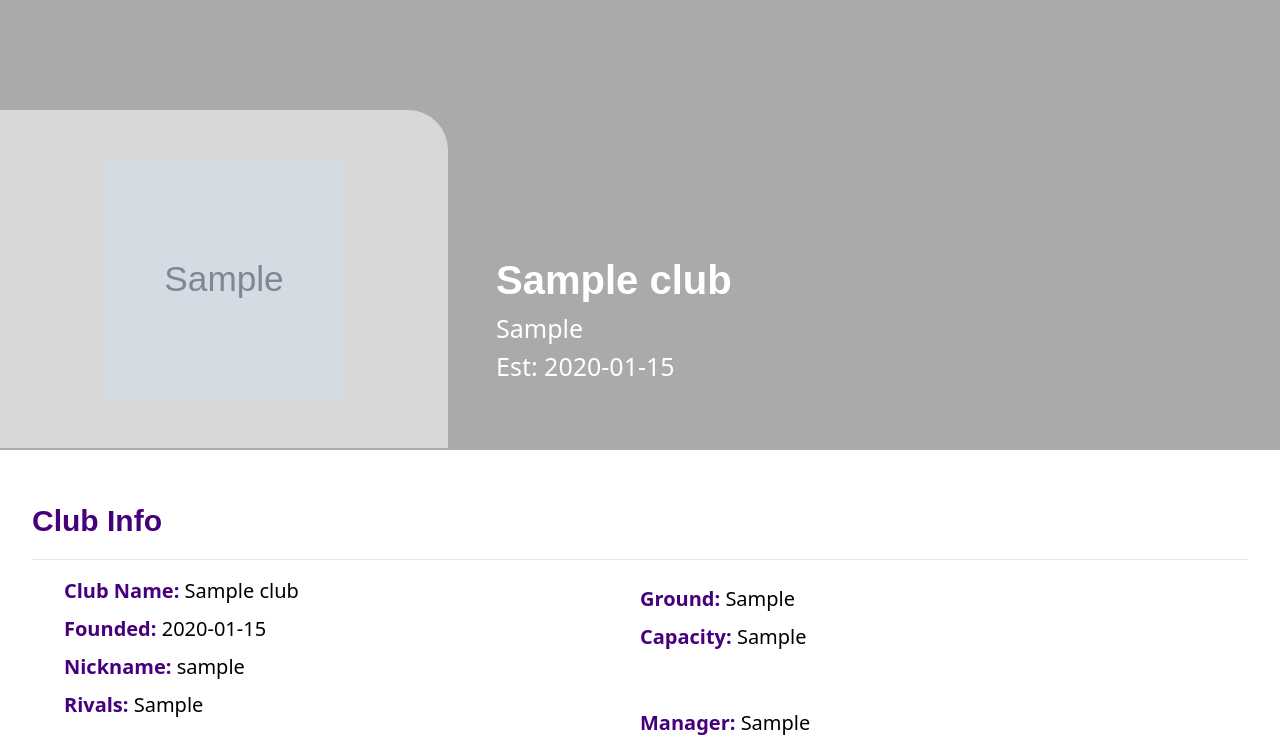
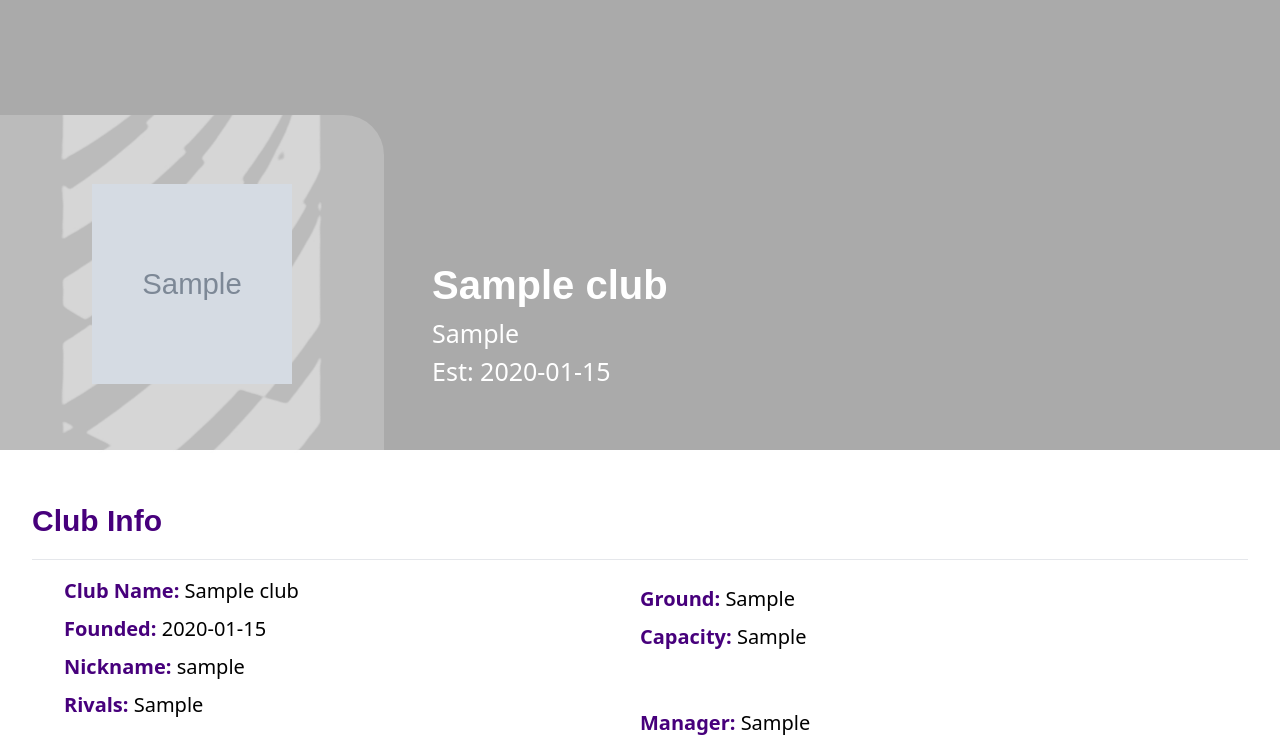
Before and after one commit to Evar-SF27/fpl_manager, a Django app: template fpl/clubs/templates/club.html in a window 1280 px wide. Shown: the top 754 px of the page. Run offline with Django 4.2, Linux system fonts and the light colour scheme; the template is opened without the code that fills it: values that come from a table or form of the project are taken from there, others are empty; tables that the repository leaves empty hold one stand-in row (values such as "Sample post"); grey boxes marked "Sample" are stand-in pictures; some libraries are stand-ins or nearby versions.

Commit message:
clubs page UI

```diff
--- a/fpl/clubs/static/css/index.css
+++ b/fpl/clubs/static/css/index.css
@@ -1,7 +1,6 @@
 .back {
-    background-image: url('images/pl.png');
-    background-size: cover;
+    background-image: url('../images/pl.png');
+    background-position: center;
     background-repeat: no-repeat;
-    background-position: center;
-    background-blend-mode: multiply;
+    opacity: 0.4;
 }
--- a/fpl/clubs/templates/club.html
+++ b/fpl/clubs/templates/club.html
@@ -15,14 +15,12 @@
         "
         class="w-full h-[400px] sm:h-[450px]">
         <div class="bg-[#00000055] h-full w-full flex">
-            <div class="flex h-[35%] mt-[260px] w-full sm:mt-[190px] md:mt-[110px] sm:h-[60%] md:h-[75%]">
-                <div class="w-[30%] sm:w-[35%] bg-[#FFFFFF88] flex rounded-tr-[40px]">
-                    {% load static %}
-                    <div
-                        class="back flex items-center justify-center h-[100%] w-[100%]">
-                        <div class="">
-                            <img src="{{ club.logo_url }}" class="w-[80px] h-[80px] sm:w-[150px] sm:h-[150px] md:w-[240px] md:h-[240px]" />
-                        </div>
+            <div class="flex h-[35%] mt-[260px] w-full sm:mt-[180px] md:mt-[115px] sm:h-[60%] md:h-[75%]">
+                <div class="relative w-[30%] bg-[#FFFFFF33] flex rounded-tr-[40px]">
+                    <div class="back flex items-center justify-center bg-opacity-75 h-[100%] w-[100%] rounded-tr-[40px]">
+                    </div>
+                    <div class="absolute h-[100%] w-[100%] flex items-center justify-center">
+                        <img src="{{ club.logo_url }}" class="w-[80px] h-[80px] sm:w-[150px] sm:h-[150px] md:w-[200px] md:h-[200px]" />
                     </div>
                 </div>
                 <div class="w-[70%] sm:w-[65%] text-white">
@@ -160,4 +158,10 @@
 {% endblock %}
 
 <!-- https://www.premierleague.com/resources/rebrand/v7.124.0/i/elements/pl-main-logo.png -->
-<!-- ?width=260&height=330 -->
+<!-- your_template.html -->
+
+{% load static %}
+
+<!-- <div style="background-image: url({% static 'images/background.jpg' %});"> -->
+    <!-- Content of the div -->
+<!-- </div> -->
--- a/fpl/core/templates/base.html
+++ b/fpl/core/templates/base.html
@@ -1,13 +1,13 @@
 <!DOCTYPE html>
 <html lang="en">
+{% load static %}
 <head>
     <meta charset="UTF-8">
     <meta http-equiv="X-UA-Compatible" content="IE=edge">
     <meta name="viewport" content="width=device-width, initial-scale=1.0">
     <title>FPL Manager | {% block title %}{% endblock %}</title>
+    <link rel="stylesheet" type="text/css" href="{% static 'css/index.css' %}">
     <script src="https://cdn.tailwindcss.com"></script>
-    {% load static %}
-    <link rel='stylesheet' href="{% static 'css/default.css' %}">
     <style>
         *{
             margin: 0px;
```
